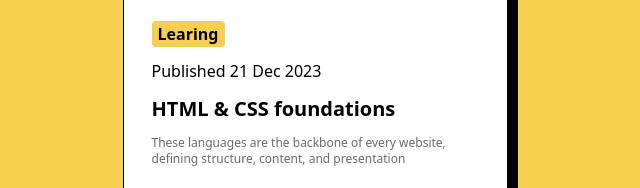
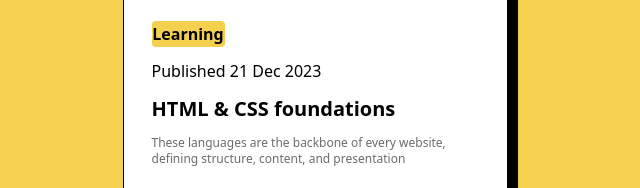
Before and after one commit to jayngl/Blog-preview-card, a website built with Vite: page my-blog-preview-card/index.html in a window 1280 px wide. Shown: the part 388-576 px from the top of the page, 325-965 px from the left. Built offline with nearby package versions, Linux system fonts and the light colour scheme.

Commit message:
Update index.html

```diff
--- a/my-blog-preview-card/index.html
+++ b/my-blog-preview-card/index.html
@@ -23,7 +23,7 @@
         <span
           class="flex justify-center items-center bg-brand-yellow w-20 font-semibold"
           style="border-radius: 4px; width: 73px; height: 26px"
-          ><p class="">Learing</p></span
+          ><p class="">Learning</p></span
         >
         <p class="">Published 21 Dec 2023</p>
         <h1
```
